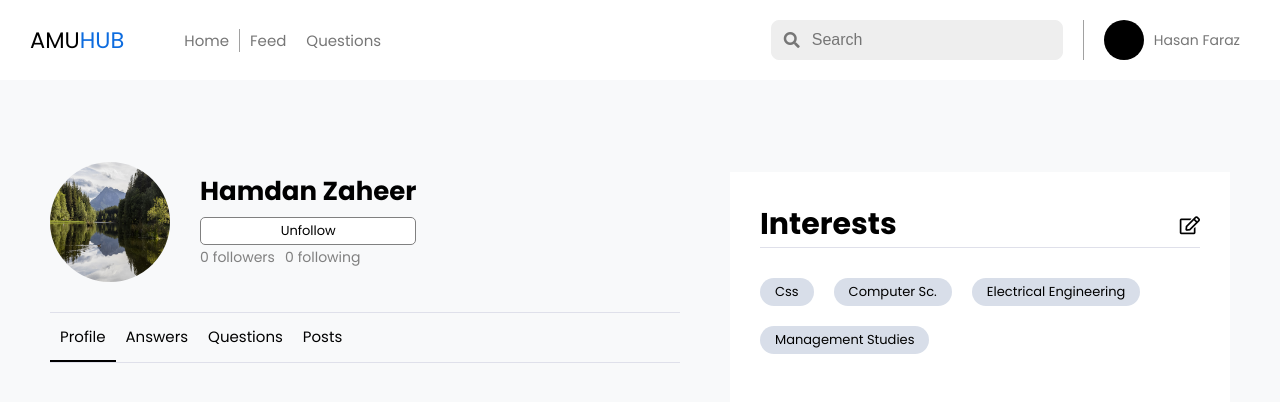
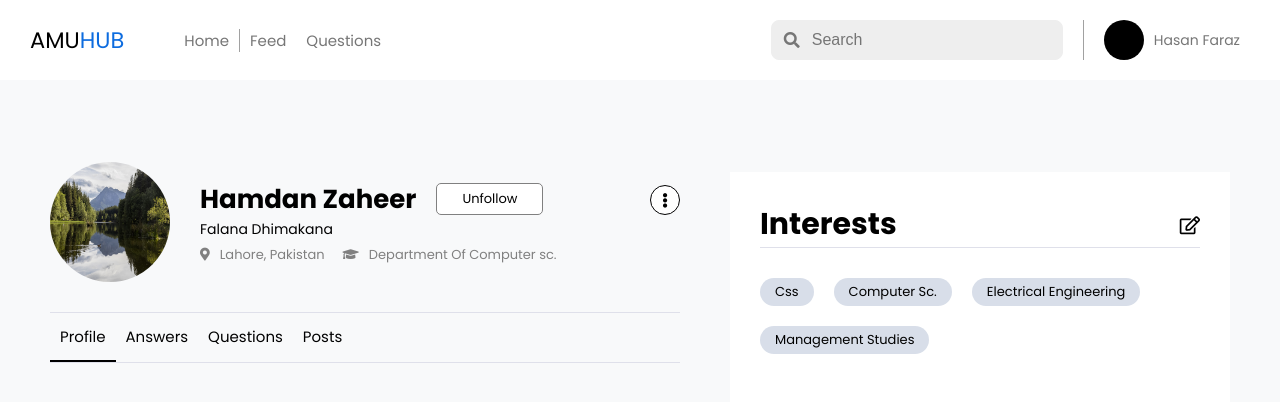
Before and after one commit to amuhub/amuhub-frontend, a React (Create React App) app: page /profile in a window 1280 px wide. Shown: the top 402 px of the page. Built offline with nearby package versions, Linux system fonts and the light colour scheme.

Commit message:
profilepage fixed

```diff
--- a/src/pages/ProfilePage/ProfilePage.css
+++ b/src/pages/ProfilePage/ProfilePage.css
@@ -1,5 +1,7 @@
 .profile-container .profile-div{
     margin-bottom: 30px;
+    /* flex-grow: 1; */
+
 }
 .profile-img{
     position: relative;
@@ -32,12 +34,13 @@
     font-size: 25px;
     margin-left: 5px;
 }
-
+.profile-info{
+    flex-grow: 1;
+}
 .profile-info .profile-name{
     font-size: 26px;
     font-weight: bold;
     text-transform: capitalize;
-    line-height: 1.2;
 }
 .profile-stats > p{
     display: inline;
@@ -53,11 +56,11 @@
    border-bottom: 1px solid grey;
 }
 .follow-btn{
-    display: block;
-    padding: 3px;
+    display: inline-block;
+    padding: 5px 25px;
     max-width: 300px;
     text-align: center;
-    margin-top: 10px;
+    margin-left: 20px;
     font-size: 13px;
     border: 1px solid white;
 }
@@ -112,3 +115,45 @@
     font-size: 18px;
     cursor: pointer;
 }
+
+.profile-info .info-inner{
+    display: flex;
+    align-items: center;
+}
+.bio{
+    font-size: 14px;
+}
+.location{
+    margin-top: 5px;
+    display: flex;
+    align-items: center;
+    gap: 18px;
+    font-size: 13px;
+    color: grey;
+}
+.location i{
+    margin-right: 10px;
+}
+
+.profile-options{
+    height: 30px;
+    width: 30px;
+    align-self: flex-start;
+    display: flex;
+    align-items: center;
+    justify-content: center;
+    border: 1px solid black;
+    cursor: pointer;
+    margin-top: 23px;
+    border-radius: 50%;
+    background-color: #fff;
+    margin-bottom: 5px;
+    transition: all 0.4s;
+
+}
+.profile-options i{
+    font-size: 15px;
+}
+.profile-options:hover{
+    transform: scale(1.1);
+}
--- a/src/pages/ProfilePage/ProfilePage.js
+++ b/src/pages/ProfilePage/ProfilePage.js
@@ -32,17 +32,28 @@ const ProfilePage = () => {
                         </div>
                     </div>
                     <div className='profile-info'>
-                        <p className='profile-name'>hamdan zaheer</p>
-                        <Link to='#' className = {`btn follow-btn ${isFollowed ? 'followed' : ''}`} onClick = {follow}>
-                            {isFollowed ? 'Unfollow' : 'Follow'}
-                        </Link>
+                        <div className='info-inner'>
+                            <p className='profile-name'>hamdan zaheer</p>
+                            <Link to='#' className = {`btn follow-btn ${isFollowed ? 'followed' : ''}`} onClick = {follow}>
+                                {isFollowed ? 'Unfollow' : 'Follow'}
+                            </Link>
+                        </div>
 
-                        <div className='profile-stats'>
+                        <p className='bio'>Falana Dhimakana</p>
+                        {/* add location icon with location */}
+                        <div className='location'>
+                            <p><i class="fas fa-map-marker-alt"></i>Lahore, Pakistan</p>
+                            <p><i class="fas fa-graduation-cap"></i>Department Of Computer sc.</p>
+                        </div>
+
+
+                        {/* <div className='profile-stats'>
                             <p className='followers'><span>0</span>followers</p>
                             <p className='following'><span>0</span>following</p>
-                        </div>
+                        </div> */}
 
                     </div>
+                    <div className='profile-options'><i class="fas fa-ellipsis-v"></i></div>
                 </div>
                 <div className='profile-links'>
                     <NavLink to = "/profile" className= "links">Profile</NavLink>
```
Also changed, not shown: 1 other file (tests, documents, lock files or other folders).
